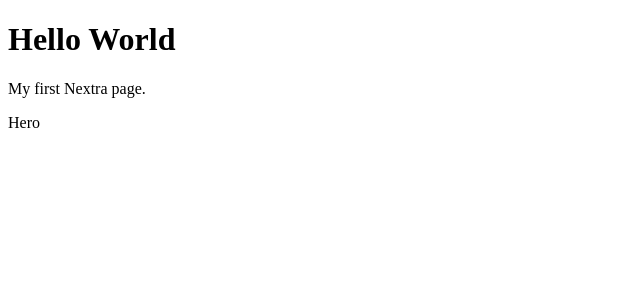
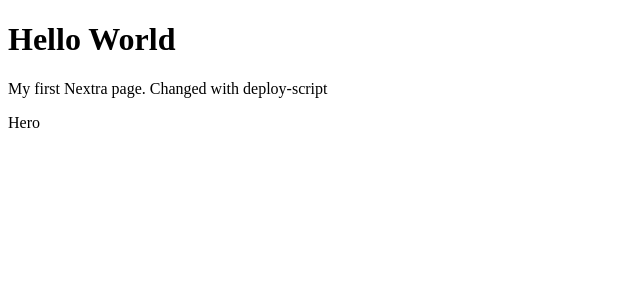
Before and after one commit to amartya2002/nextra-template-tailwind-v2, a Next.js app: page / in a window 1280 px wide. Shown: the top 300 px of the page, without its empty margins (0-640 px from the left). Built offline with nearby package versions, Linux system fonts and the light colour scheme.

Commit message:
'Awesome'

```diff
--- a/package.json
+++ b/package.json
@@ -11,7 +11,7 @@
     "lint": "next lint --max-warnings=0",
     "type-check": "tsc",
     "deploy": "gh-pages -d out -t true",
-    "deploy-script": "git add . && git commit -m 'Awesome' && yarn export && yarn deploy"
+    "deploy-script": "git add . && git commit -m 'Awesome' && npm run export && npm run deploy"
 
   },
   "dependencies": {
--- a/pages/index.mdx
+++ b/pages/index.mdx
@@ -2,5 +2,5 @@ import Hero from "../components/Hero"
 
 # Hello World
 
-My first Nextra page.
+My first Nextra page. Changed with deploy-script
 <Hero/>
```
